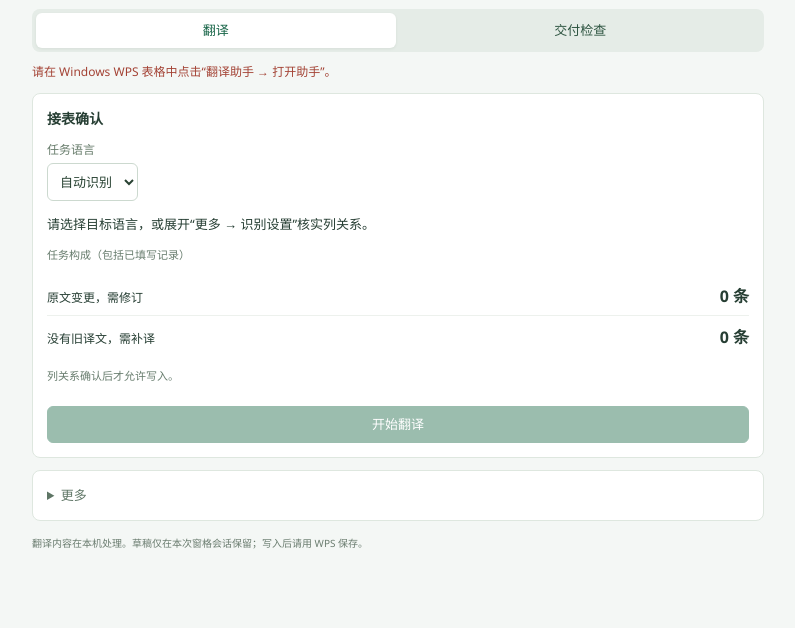
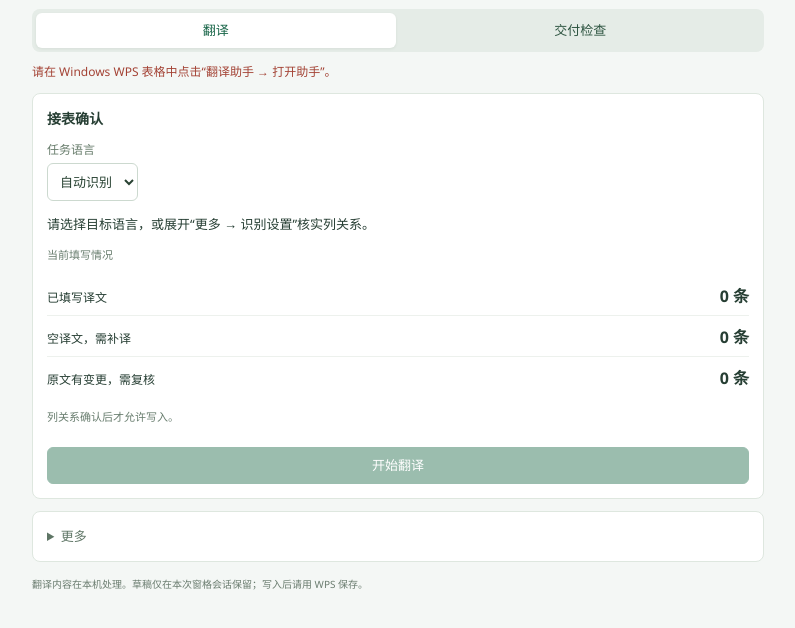
Before and after one commit to KSuperLiu/wps-translation-assistant, a website built with Vite: page pane.html in a window 1280 px wide. Shown: the part 74-702 px from the top of the page, without its empty margins (242-1037 px from the left). Built offline with nearby package versions, Linux system fonts and the light colour scheme.

Commit message:
Fix filled translations misclassified as missing in v1.3.6

```diff
--- a/package.json
+++ b/package.json
@@ -1,6 +1,6 @@
 {
 	"name": "WpsTranslationAssistant",
-	"version": "1.3.5",
+	"version": "1.3.6",
 	"private": true,
 	"type": "module",
 	"description": "WPS 表格翻译助手：翻译表识别、校验、问题定位、进度及 AI 建议采用",
--- a/pane.html
+++ b/pane.html
@@ -9,7 +9,7 @@
   <p id="message" role="status" aria-live="polite">正在识别任务…</p>
   <section id="receive-view" class="card">
     <h2>接表确认</h2><label class="content-label" for="language">任务语言</label><select id="language" aria-label="目标语言"><option value="">自动识别</option></select>
-    <p id="receive-summary">识别后将显示任务范围。</p><p class="muted">任务构成（包括已填写记录）</p><div id="task-breakdown" class="breakdown"></div>
+    <p id="receive-summary">识别后将显示任务范围。</p><p class="muted">当前填写情况</p><div id="task-breakdown" class="breakdown"></div>
     <p id="target-guide" class="muted">只在目标语言的最终译文列填写。原文、旧译文、AI 和 Key 保持原有用途。</p>
     <p id="receive-warning" class="warning" hidden></p><button id="begin" class="primary full" disabled>开始翻译</button>
   </section>
--- a/scripts/build-site.mjs
+++ b/scripts/build-site.mjs
@@ -52,7 +52,7 @@ try {
   fs.writeFileSync(path.join(output, 'latest.json'), JSON.stringify(manifest, null, 2) + '\n');
   fs.writeFileSync(path.join(output, '.nojekyll'), '');
   fs.writeFileSync(path.join(output, 'publish.html'), '<!doctype html><meta charset="utf-8"><meta http-equiv="refresh" content="0;url=./"><title>WPS 翻译助手</title><a href="./">前往安装与更新页面</a>');
-  fs.writeFileSync(path.join(output, '更新说明.html'), '<!doctype html><html lang="zh-CN"><meta charset="utf-8"><meta name="viewport" content="width=device-width,initial-scale=1"><link rel="stylesheet" href="./style.css"><title>更新说明 · WPS 翻译助手</title><main class="shell" style="display:block;padding-top:40px"><a href="./">← 返回安装页面</a><h1>v' + pkg.version + '</h1><p>“条目信息”中的完整 Key 后新增“复制”按钮，一键复制完整 Key，并提示复制结果。</p><p>移除任务列表中的“AI 建议与当前译文不同”筛选项。</p><p>精简“当前条目”：工作表、单元格、字段名和完整 Key 收进默认折叠的“条目信息”，原文直接靠前显示；仍可点击“定位译文”跳转到表格。</p><p>允许原文和译文为空；支持直接采用表内 AI 建议，写入后仍需用 WPS 保存。</p><p>更多说明见 <a href="https://github.com/KSuperLiu/wps-translation-assistant">项目 README</a>。</p></main></html>');
+  fs.writeFileSync(path.join(output, '更新说明.html'), '<!doctype html><html lang="zh-CN"><meta charset="utf-8"><meta name="viewport" content="width=device-width,initial-scale=1"><link rel="stylesheet" href="./style.css"><title>更新说明 · WPS 翻译助手</title><main class="shell" style="display:block;padding-top:40px"><a href="./">← 返回安装页面</a><h1>v' + pkg.version + '</h1><p>修复已有译文仍被归为“需补译”的问题：补译分类核对当前译文，不再因缺少旧译文误判；原文变更与格式问题仍保留检查。</p><p>“条目信息”中的完整 Key 后新增“复制”按钮，一键复制完整 Key，并提示复制结果。</p><p>移除任务列表中的“AI 建议与当前译文不同”筛选项。</p><p>精简“当前条目”：工作表、单元格、字段名和完整 Key 收进默认折叠的“条目信息”，原文直接靠前显示；仍可点击“定位译文”跳转到表格。</p><p>允许原文和译文为空；支持直接采用表内 AI 建议，写入后仍需用 WPS 保存。</p><p>更多说明见 <a href="https://github.com/KSuperLiu/wps-translation-assistant">项目 README</a>。</p></main></html>');
   console.log('网站资源已生成：' + output);
   console.log('插件包：' + manifest.package + ' (' + manifest.size + ' bytes) SHA-256: ' + manifest.sha256);
 } finally {
--- a/src/pane.js
+++ b/src/pane.js
@@ -99,7 +99,7 @@ function render() {
   const s = workflowSummary(state.model.units, state.model.diagnostics);
   $("book").textContent = state.snapshot?.name || "请打开翻译工作簿。";
   $("receive-summary").textContent = s.total ? state.language + " · " + s.sheets + " 张翻译工作表 · " + s.total.toLocaleString() + " 条记录" : "请选择目标语言，或展开“更多 → 识别设置”核实列关系。";
-  rows($("task-breakdown"), [["原文变更，需修订", s.revision], ["没有旧译文，需补译", s.translation], ...(s.review ? [["有旧译文，可复核沿用", s.review]] : [])]);
+  rows($("task-breakdown"), [["已填写译文", s.filled], ["空译文，需补译", s.translation], ["原文有变更，需复核", s.revision], ...(s.review ? [["空译文，有旧译文可参考", s.review]] : [])]);
   const targets = [...new Set(state.model.units.map(u => columnName(u.targetCol)))];
   $("target-guide").textContent = s.total ? "只填写 " + state.language + " 最终译文列（本表涉及 " + targets.join("、") + " 列），原文、旧译文、AI 和 Key 保持原有用途。表内提供 " + s.ai + " 条 AI 建议。" : "列关系确认后才允许写入。";
   $("receive-warning").hidden = !s.diagnostics;
--- a/src/workflow.js
+++ b/src/workflow.js
@@ -3,6 +3,7 @@ import { filterUnits } from "./model.js";
 
 export function taskKind(unit) {
   if (!isBlank(unit.oldSource) && unit.oldSource !== unit.source) return "待修订";
+  if (!isBlank(unit.target)) return "已填写";
   return isBlank(unit.old) ? "待补译" : "旧译复核";
 }
 export function processingStatus(unit) {
```
Also changed, not shown: tests/workflow.test.js (+26 -2 lines), README.md, 1 other file.
